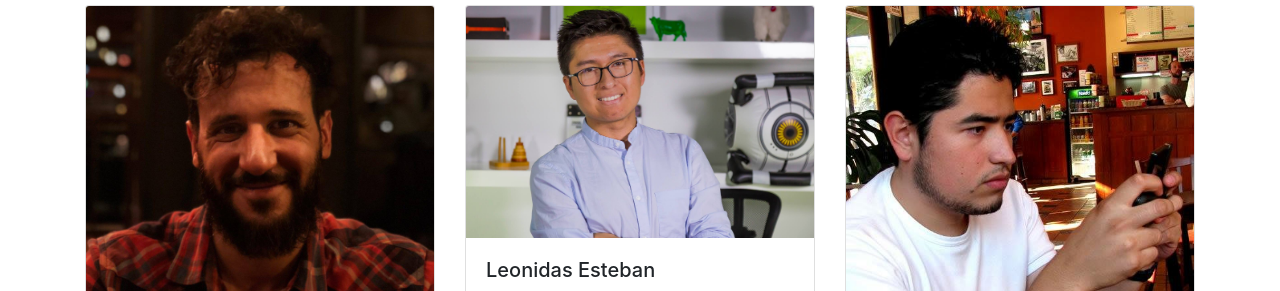
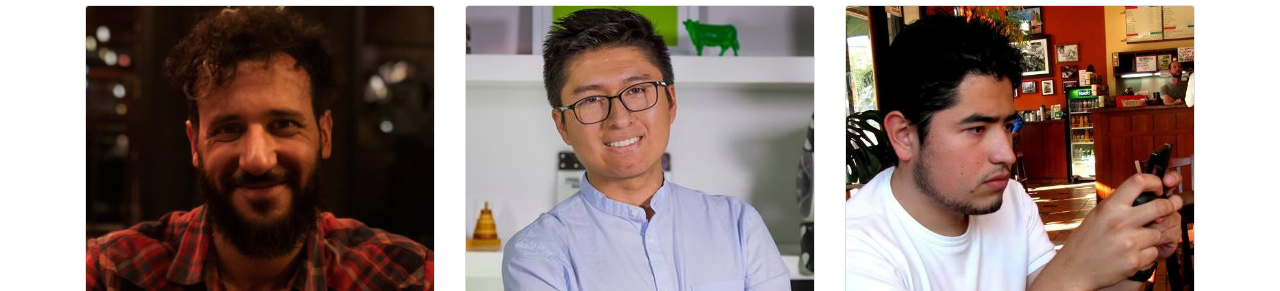
Before and after one commit to Mascherano/bootstrap, a plain HTML site: page index.html in a window 1280 px wide. Shown: the part 649-940 px from the top of the page. Drawn offline with nearby package versions, Linux system fonts and the light colour scheme.

Commit message:
cambio de imagen

```diff
--- a/index.html
+++ b/index.html
@@ -104,7 +104,7 @@
           </div>
           <div class="col-12 col-md-6 col-lg-4 mb-4">
             <div class="card">
-              <img src="assets/speakers/leonidas.jpeg" class="card-img-top" alt="foto de orador">
+              <img src="assets/speakers/leonidas2.jpeg" class="card-img-top" alt="foto de orador">
               <div class="card-body">
                 <h5 class="card-title">Leonidas Esteban</h5>
                 <p class="card-text">Lorem ipsum dolor sit amet, consectetur adipisicing elit. Officia quae eum molestiae aut ut assumenda excepturi dolore perferendis ipsam autem. Aut neque est veritatis dicta, possimus, quaerat esse unde sapiente!</p>
```
